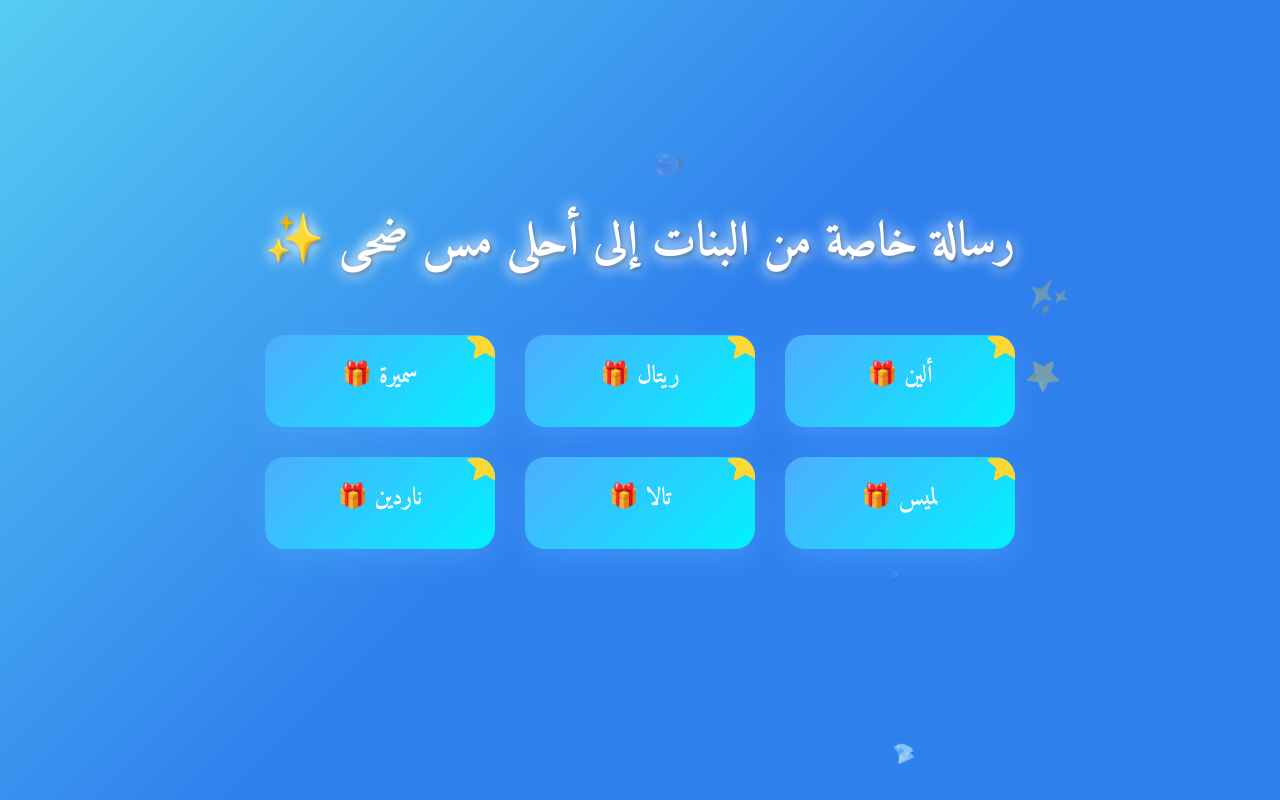
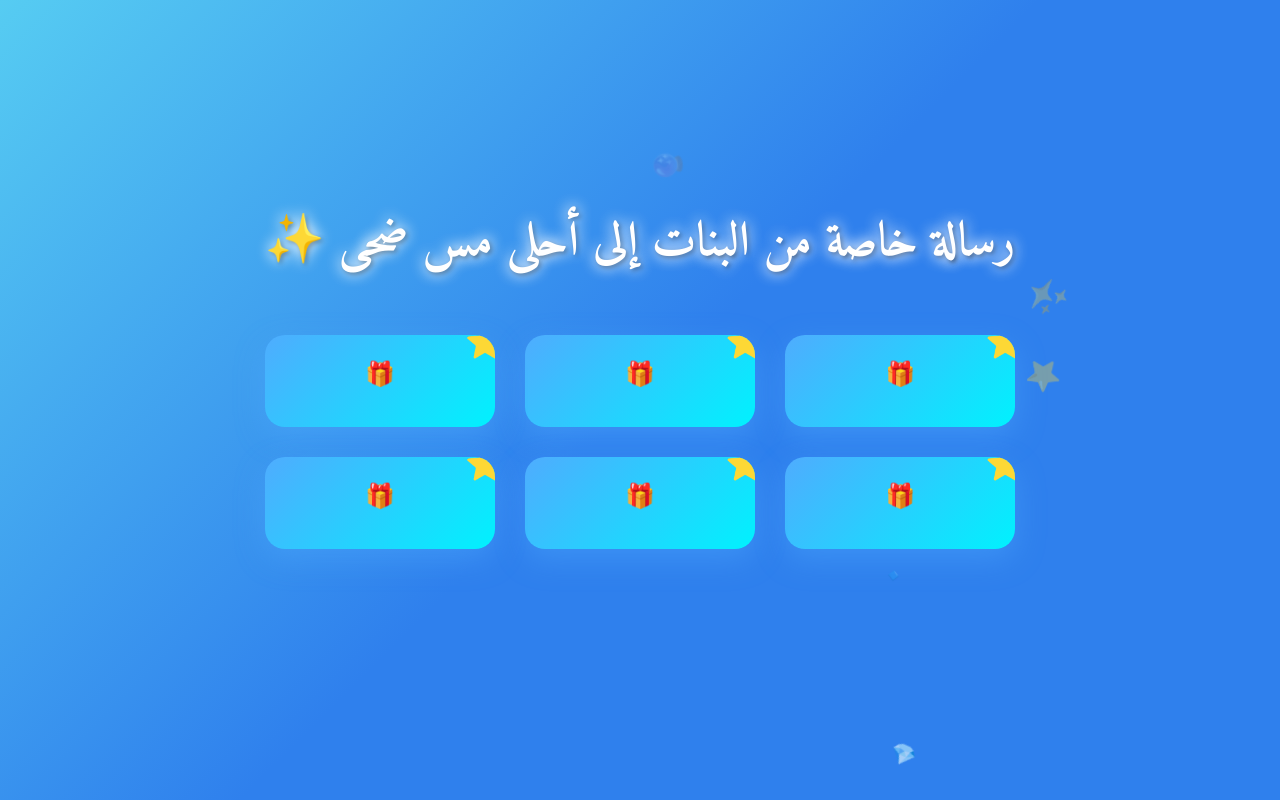
Before and after one commit to HSG116/MISS-Duha-2, a plain HTML site: page index.html in a window 1280 px wide. Drawn offline with Linux system fonts and the light colour scheme.

Commit message:
Update index.html

```diff
--- a/index.html
+++ b/index.html
@@ -395,7 +395,7 @@
 
             <div class="hearts-container">
                 <div class="heart-card" onclick="openHeart(this, 'ألين')">
-                    <h3>ألين 🎁</h3>
+                    <h3>🎁</h3>
                     <div class="heart-message">
                         مس ضحى، إنتي مش بس معلمة... إنتي ملهمة! 💫
                         بتخليني أحب الرياضيات وأشوف جمالها 🌟
@@ -403,7 +403,7 @@
                 </div>
 
                 <div class="heart-card" onclick="openHeart(this, 'ريتال')">
-                    <h3>ريتال 🎁</h3>
+                    <h3>🎁</h3>
                     <div class="heart-message">
                         شكراً لأنك بتصبري علينا وبتفهمينا بكل حب 💙
                         إنتي أحلى معلمة في الدنيا! 🌸
@@ -411,7 +411,7 @@
                 </div>
 
                 <div class="heart-card" onclick="openHeart(this, 'سميرة')">
-                    <h3>سميرة 🎁</h3>
+                    <h3>🎁</h3>
                     <div class="heart-message">
                         مس ضحى، إنتي بتخلي الأرقام تحكي قصص حلوة 📚
                         وبتخليني أحس إني ذكية! ✨
@@ -419,7 +419,7 @@
                 </div>
 
                 <div class="heart-card" onclick="openHeart(this, 'لينا')">
-                    <h3>لميس 🎁</h3>
+                    <h3>🎁</h3>
                     <div class="heart-message">
                         إنتي مش بس بتعلمينا رياضيات... بتعلمينا نحب نفسنا 💝
                         شكراً لكل لحظة حب! 🌺
@@ -427,7 +427,7 @@
                 </div>
 
                 <div class="heart-card" onclick="openHeart(this, 'نور')">
-                    <h3>تالا 🎁</h3>
+                    <h3>🎁</h3>
                     <div class="heart-message">
                         مع إنك بتقولي البنات أذكى من الأولاد 😄
                         بس إحنا بنحبك لأنك بتؤمني فينا! 💪
@@ -435,7 +435,7 @@
                 </div>
 
                 <div class="heart-card" onclick="openHeart(this, 'مريم')">
-                    <h3>ناردين 🎁</h3>
+                    <h3>🎁</h3>
                     <div class="heart-message">
                         مس ضحى، إنتي السبب إني بشوف المستقبل مشرق 🌅
                         وإني بحلم أكون عالمة رياضيات زيك! 🚀
```
